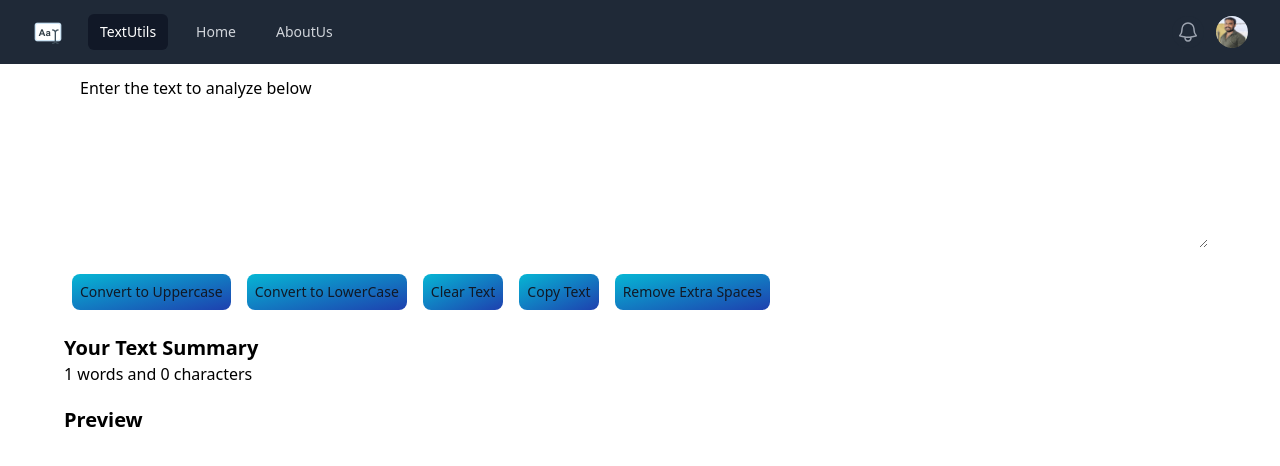
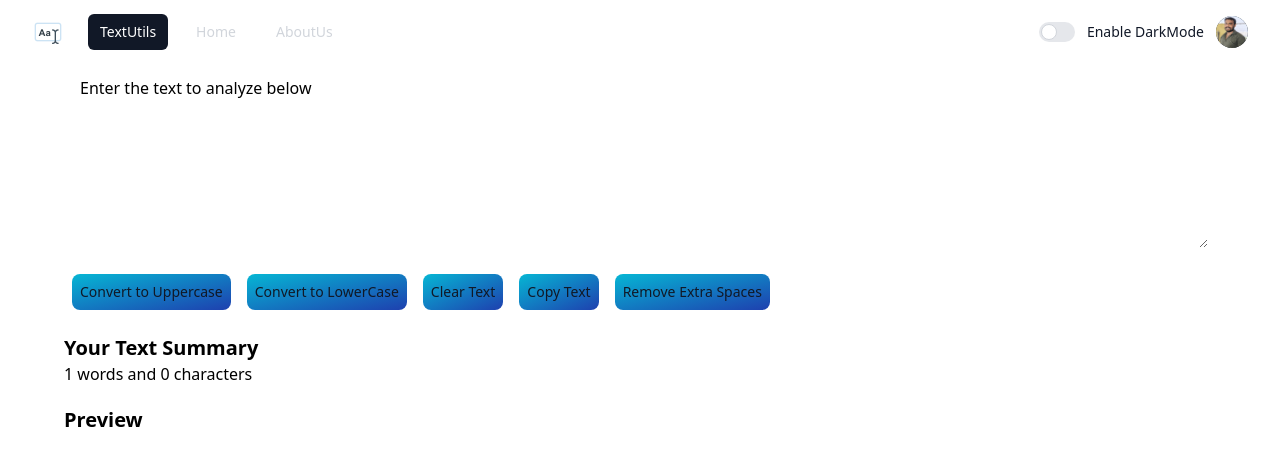
Before and after one commit to shubhamkangune/Text-Utils, a React (Vite) app: page / in a window 1280 px wide. Shown: the top 466 px of the page. Built offline with nearby package versions, Linux system fonts and the light colour scheme.

Commit message:
toggle added

```diff
--- a/src/App.jsx
+++ b/src/App.jsx
@@ -1,3 +1,4 @@
+import { useEffect, useState } from 'react';
 import './App.css'
 import Navbar from './components/Navbar';
 import TextForm from  './components/TextForm';
@@ -5,10 +6,25 @@ import TextForm from  './components/TextForm';
 
 
 function App() {
+  const [mode, setMode] = useState('light');
+
+const toggleMode = () => {
+  if (mode === 'light') {
+    setMode('dark');
+    document.body.classList.add('bg-gray-900', 'text-white');
+    document.body.classList.remove('bg-white', 'text-black');
+  } else {
+    setMode('light');
+    document.body.classList.add('bg-white', 'text-black');
+    document.body.classList.remove('bg-gray-900', 'text-white');
+  }
+};
+
+
   return (
     <>
       {/* navbar */}
-      <Navbar title="TextUtils" aboutText={"AboutUs"} />
+      <Navbar title="TextUtils" mode={mode} toggleMode={toggleMode} aboutText={"AboutUs"} />
 
       {/* textform */}
       <div className="container mx-auto my-3">
--- a/src/components/Navbar.jsx
+++ b/src/components/Navbar.jsx
@@ -3,7 +3,8 @@ import propTypes from "prop-types";
 export default function Navbar(props) {
   return (
     <div>
-      <nav className="bg-gray-800">
+
+      <nav className={`${props.mode === 'dark' ? 'bg-gray-800' : 'bg-white'} text-${props.mode === 'dark' ? 'white' : 'black'}`}>
         <div className="mx-auto max-w-7xl px-2 sm:px-6 lg:px-8">
           <div className="relative flex h-16 items-center justify-between">
             <div className="absolute inset-y-0 left-0 flex items-center sm:hidden">
@@ -93,28 +94,17 @@ export default function Navbar(props) {
               </div>
             </div>
             <div className="absolute inset-y-0 right-0 flex items-center pr-2 sm:static sm:inset-auto sm:ml-6 sm:pr-0">
-              <button
-                type="button"
-                className="relative rounded-full bg-gray-800 p-1 text-gray-400 hover:text-white focus:ring-2 focus:ring-white focus:ring-offset-2 focus:ring-offset-gray-800 focus:outline-hidden"
-              >
-                <span className="absolute -inset-1.5"></span>
-                <span className="sr-only">View notifications</span>
-                <svg
-                  className="size-6"
-                  fill="none"
-                  viewBox="0 0 24 24"
-                  strokeWidth="1.5"
-                  stroke="currentColor"
-                  aria-hidden="true"
-                  data-slot="icon"
-                >
-                  <path
-                    strokeLinecap="round"
-                    strokeLinejoin="round"
-                    d="M14.857 17.082a23.848 23.848 0 0 0 5.454-1.31A8.967 8.967 0 0 1 18 9.75V9A6 6 0 0 0 6 9v.75a8.967 8.967 0 0 1-2.312 6.022c1.733.64 3.56 1.085 5.455 1.31m5.714 0a24.255 24.255 0 0 1-5.714 0m5.714 0a3 3 0 1 1-5.714 0"
-                  />
-                </svg>
-              </button>
+
+
+                  {/* Dark and Light Mode  */}
+              <label className="inline-flex items-center mb-5 cursor-pointer my-5">
+                <input type="checkbox" value="" onClick={props.toggleMode} className="sr-only peer" />
+                <div className={`relative w-9 h-5 bg-gray-200 peer-focus:outline-none peer-focus:ring-4 peer-focus:ring-blue-300 dark:peer-focus:ring-blue-800 rounded-full peer ${props.mode}:bg-gray-700 peer-checked:after:translate-x-full rtl:peer-checked:after:-translate-x-full peer-checked:after:border-white after:content-[''] after:absolute after:top-[2px] after:start-[2px] after:bg-white after:border-gray-300 after:border after:rounded-full after:h-4 after:w-4 after:transition-all dark:border-gray-600 peer-checked:bg-blue-600 dark:peer-checked:bg-blue-600`}></div>
+                <span className="ms-3 text-sm font-medium text-gray-900 dark:text-gray-300">Enable {
+
+                  `${props.mode === 'dark' ? 'Light' : 'Dark'}`
+                }Mode</span>
+              </label>
 
               {/* <!-- Profile dropdown --> */}
               <div className="relative ml-3">
@@ -220,6 +210,8 @@ export default function Navbar(props) {
           </div>
         </div>
       </nav>
+
+
     </div>
   );
 }
```
